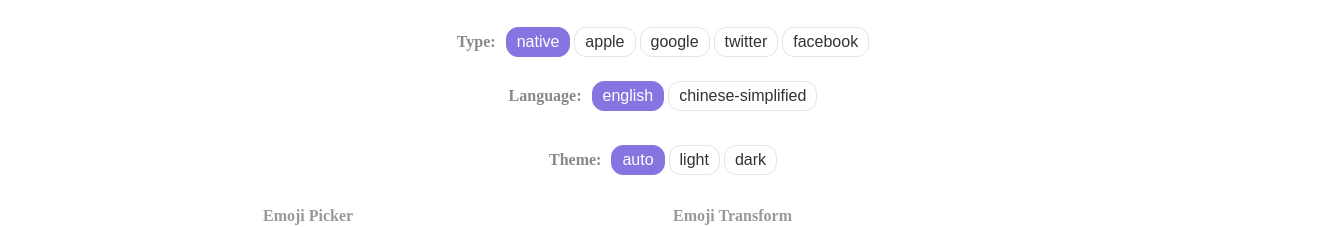
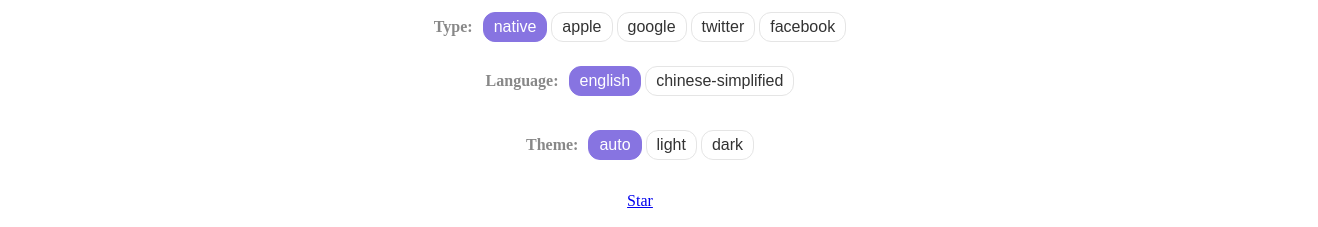
Before and after one commit to po-po/popo-Emoji-Picker, a plain HTML site: page index.html in a window 1280 px wide. Shown: the part 96-323 px from the top of the page, 1318 px wide, since content can reach past the window. Drawn offline with Linux system fonts and the light colour scheme; no server answers.

Commit message:
Initial commit

```diff
--- a/css/emoji-demo.scss
+++ b/css/emoji-demo.scss
@@ -1,11 +1,10 @@
 
 .demo-container{
   --min-width: 410px;
-  padding: 15px;
+  padding: 0 15px;
   display: flex;
   align-items: center;
   flex-direction: column;
-  width: 100vw;
 }
 
 .demo-flex-wrapper{
--- a/index.html
+++ b/index.html
@@ -7,6 +7,7 @@
 	<title>POPO Emoji Picker</title>
 	<link rel="stylesheet" href="css/emoji-picker.css" />
 	<link rel="stylesheet" href="css/emoji-demo.css" />
+	<script async defer src="https://buttons.github.io/buttons.js"></script>
 </head>
 <body>
 <div class="demo-container">
@@ -39,6 +40,11 @@
 		</div>
 	</div>
 
+	<div style="margin-bottom: 20px">
+		<a class="github-button" href="https://github.com/po-po/popo-Emoji-Picker" data-size="large" data-show-count="true" aria-label="Star po-po/popo-Emoji-Picker on GitHub">Star</a>
+	</div>
+
+
 	<div class="demo-flex-wrapper js-theme-wrapper p-theme-dark" style="align-items: start">
 		<div class="demo-flex-1">
 			<div style="margin-bottom: 15px"><b style="color: var(--p-color-text-secondary)">Emoji Picker </b></div>
@@ -57,8 +63,7 @@
 	</div>
 </div>
 
-		<!--<script src="https://mirrors.sustech.edu.cn/cdnjs/ajax/libs/vConsole/3.2.0/vconsole.min.js"></script>-->
-		<!--<script>var vConsole = new VConsole();</script>-->
+
 <script type="module">
 	import { EmojiPicker, emojiTransform } from './js/emoji.js';
 
```
Also changed, not shown: README.md, css/emoji-demo.css, 2 other files. Lines whose indentation alone changed are shown as unchanged.
